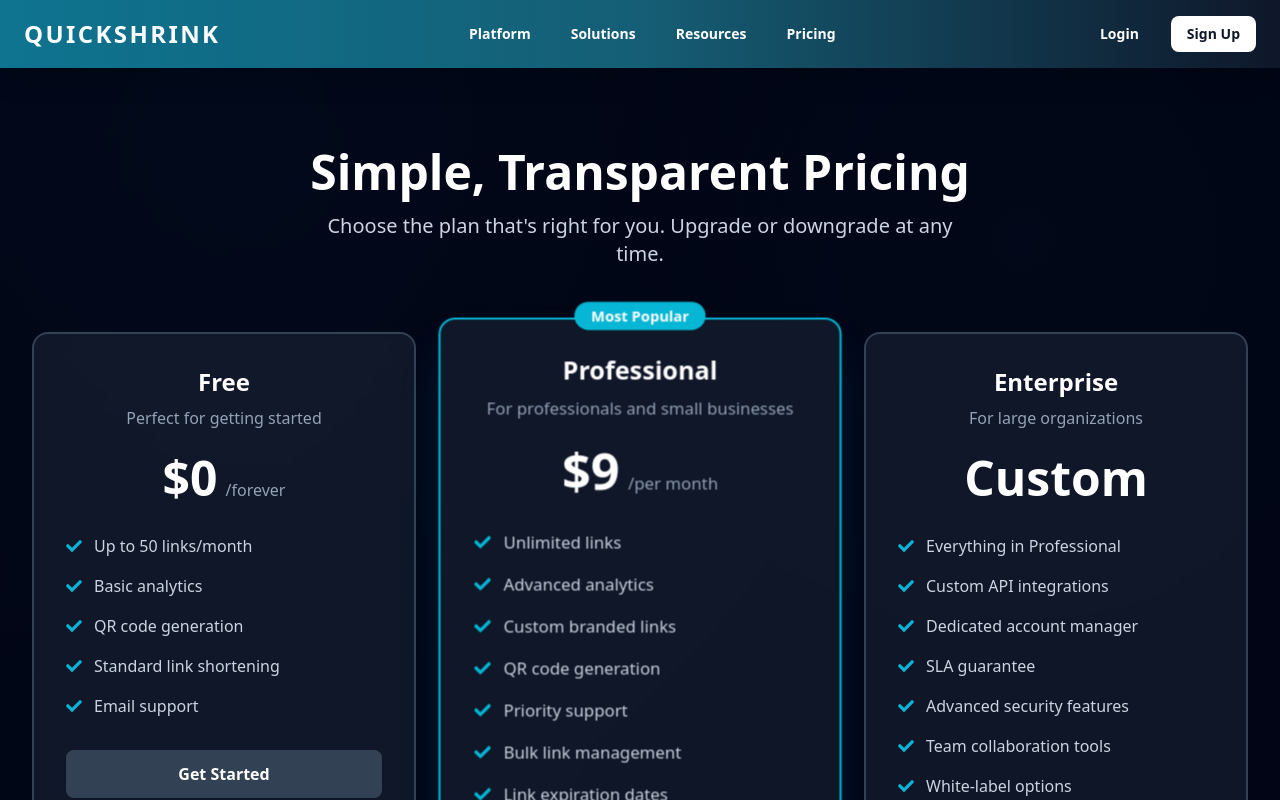
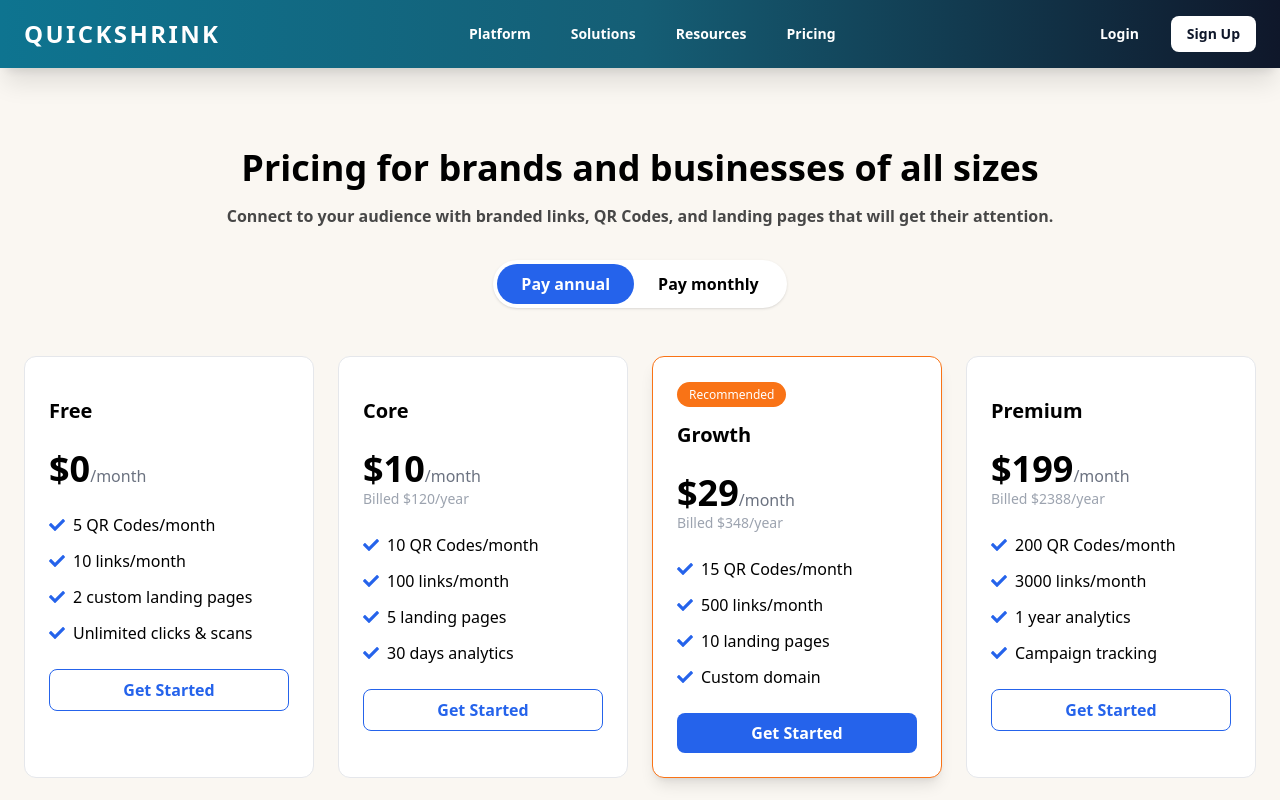
Before and after one commit to deepvithani/quickshrink, a React (Vite) app in the folder quickshrink-frontend/: page /pricing in a window 1280 px wide. Shown: the top 800 px of the page. Built offline with nearby package versions, Linux system fonts and the light colour scheme.

Commit message:
feat : quickshrink ui update

```diff
--- a/quickshrink-frontend/src/pages/Pricing.jsx
+++ b/quickshrink-frontend/src/pages/Pricing.jsx
@@ -1,160 +1,193 @@
 import { Link } from "react-router-dom";
 import { FaCheck } from "react-icons/fa";
+import { useState } from "react";
 
 const Pricing = () => {
-  const plans = [
+  const pricingPlans = {
+    monthly: [
       {
         name: "Free",
         price: "$0",
-      period: "forever",
-      description: "Perfect for getting started",
+        period: "/month",
+        // badge: "With ads",
         features: [
-        "Up to 50 links/month",
-        "Basic analytics",
-        "QR code generation",
-        "Standard link shortening",
-        "Email support",
+          "5 QR Codes/month",
+          "10 links/month",
+          "2 custom landing pages",
+          "Unlimited clicks & scans",
         ],
-      cta: "Get Started",
-      ctaLink: "/signup",
-      popular: false,
       },
       {
-      name: "Professional",
-      price: "$9",
-      period: "per month",
-      description: "For professionals and small businesses",
+        name: "Core",
+        price: "$15",
+        period: "/month",
         features: [
-        "Unlimited links",
-        "Advanced analytics",
-        "Custom branded links",
-        "QR code generation",
-        "Priority support",
-        "Bulk link management",
-        "Link expiration dates",
+          "10 QR Codes/month",
+          "100 links/month",
+          "5 landing pages",
+          "30 days analytics",
         ],
-      cta: "Start Free Trial",
-      ctaLink: "/signup",
-      popular: true,
       },
       {
-      name: "Enterprise",
-      price: "Custom",
-      period: "",
-      description: "For large organizations",
+        name: "Growth",
+        price: "$35",
+        period: "/month",
+        popular: true,
         features: [
-        "Everything in Professional",
-        "Custom API integrations",
-        "Dedicated account manager",
-        "SLA guarantee",
-        "Advanced security features",
-        "Team collaboration tools",
-        "White-label options",
+          "15 QR Codes/month",
+          "500 links/month",
+          "10 landing pages",
+          "Branded links",
         ],
-      cta: "Contact Sales",
-      ctaLink: "/login",
-      popular: false,
       },
-  ];
+      {
+        name: "Premium",
+        price: "$300",
+        period: "/month",
+        features: [
+          "200 QR Codes/month",
+          "3000 links/month",
+          "Advanced analytics",
+          "Deep linking",
+        ],
+      },
+    ],
+
+    annual: [
+      {
+        name: "Free",
+        price: "$0",
+        period: "/month",
+        // badge: "With ads",
+        features: [
+          "5 QR Codes/month",
+          "10 links/month",
+          "2 custom landing pages",
+          "Unlimited clicks & scans",
+        ],
+      },
+      {
+        name: "Core",
+        price: "$10",
+        period: "/month",
+        note: "Billed $120/year",
+        features: [
+          "10 QR Codes/month",
+          "100 links/month",
+          "5 landing pages",
+          "30 days analytics",
+        ],
+      },
+      {
+        name: "Growth",
+        price: "$29",
+        period: "/month",
+        popular: true,
+        note: "Billed $348/year",
+        features: [
+          "15 QR Codes/month",
+          "500 links/month",
+          "10 landing pages",
+          "Custom domain",
+        ],
+      },
+      {
+        name: "Premium",
+        price: "$199",
+        period: "/month",
+        note: "Billed $2388/year",
+        features: [
+          "200 QR Codes/month",
+          "3000 links/month",
+          "1 year analytics",
+          "Campaign tracking",
+        ],
+      },
+    ],
+  };
+  const [billing, setBilling] = useState("annual");
 
   return (
-    <div className="min-h-screen pt-20 pb-16 px-4 sm:px-6 lg:px-8">
-      <div className="max-w-7xl mx-auto">
-        {/* Header */}
-        <div className="text-center mb-16">
-          <h1 className="text-4xl sm:text-5xl font-bold text-white mb-4">
-            Simple, Transparent Pricing
+    <div className="min-h-screen bg-[#faf7f2] py-20 px-6">
+      <h1 className="text-4xl font-bold text-center mb-4 text-black">
+        Pricing for brands and businesses of all sizes
       </h1>
-          <p className="text-xl text-slate-300 max-w-2xl mx-auto">
-            Choose the plan that's right for you. Upgrade or downgrade at any time.
+      <p className=" font-bold text-center mb-8 text-[#474747]">
+      Connect to your audience with branded links, QR Codes, and landing pages that will get their attention.
       </p>
+
+
+      {/* Toggle */}
+      <div className="flex justify-center mb-12">
+        <div className="bg-white p-1 rounded-full shadow">
+          {["annual", "monthly"].map((type) => (
+            <button
+              key={type}
+              onClick={() => setBilling(type)}
+              className={`px-6 py-2 rounded-full font-semibold transition ${
+                billing === type
+                  ? "bg-blue-600 text-white"
+                  : "text-black"
+              }`}
+            >
+              Pay {type}
+            </button>
+          ))}
+        </div>
       </div>
 
-        {/* Pricing Cards */}
-        <div className="grid grid-cols-1 md:grid-cols-3 gap-8 mb-16">
-          {plans.map((plan, index) => (
+      {/* Cards */}
+      <div className="grid grid-cols-1 md:grid-cols-4 gap-6 max-w-7xl mx-auto">
+        {pricingPlans[billing].map((plan, i) => (
           <div
-              key={index}
-              className={`relative bg-slate-800/50 backdrop-blur-sm rounded-2xl p-8 border-2 ${
+            key={i}
+            className={`bg-white rounded-xl p-6 border ${
               plan.popular
-                  ? "border-cyan-500 shadow-2xl shadow-cyan-500/20 scale-105"
-                  : "border-slate-700"
+                ? "border-orange-500 shadow-lg"
+                : "border-gray-200"
             }`}
           >
             {plan.popular && (
-                <div className="absolute -top-4 left-1/2 transform -translate-x-1/2">
-                  <span className="bg-cyan-500 text-white px-4 py-1 rounded-full text-sm font-semibold">
-                    Most Popular
+              <span className="bg-orange-500 text-white text-xs px-3 py-1 rounded-full">
+                Recommended
               </span>
-                </div>
             )}
 
-              <div className="text-center mb-8">
-                <h3 className="text-2xl font-bold text-white mb-2">{plan.name}</h3>
-                <p className="text-slate-400 mb-6">{plan.description}</p>
-                <div className="flex items-baseline justify-center gap-2">
-                  <span className="text-5xl font-bold text-white">{plan.price}</span>
-                  {plan.period && (
-                    <span className="text-slate-400">/{plan.period}</span>
+            <h3 className="text-xl font-bold mt-4 text-black">{plan.name}</h3>
+            {plan.badge && (
+              <span className="text-xs bg-gray-100 px-2 py-1 rounded ml-2">
+                {plan.badge}
+              </span>
+            )}
+
+            <div className="my-6">
+              <span className="text-4xl font-bold text-black">{plan.price}</span>
+              <span className="text-gray-500">{plan.period}</span>
+              {plan.note && (
+                <p className="text-sm text-gray-400">{plan.note}</p>
               )}
             </div>
-              </div>
 
-              <ul className="space-y-4 mb-8">
-                {plan.features.map((feature, featureIndex) => (
-                  <li key={featureIndex} className="flex items-start gap-3">
-                    <FaCheck className="text-cyan-500 mt-1 flex-shrink-0" />
-                    <span className="text-slate-300">{feature}</span>
+            <ul className="space-y-3 mb-6">
+              {plan.features.map((f, idx) => (
+                <li key={idx} className="flex gap-2 text-black">
+                  <FaCheck className="text-blue-600 mt-1" />
+                  {f}
                 </li>
               ))}
             </ul>
 
-              <Link
-                to={plan.ctaLink}
-                className={`block w-full text-center py-3 px-6 rounded-lg font-semibold transition ${
+            <button
+              className={`w-full py-2 rounded-lg font-semibold ${
                 plan.popular
-                    ? "bg-cyan-500 hover:bg-cyan-600 text-white"
-                    : "bg-slate-700 hover:bg-slate-600 text-white"
+                  ? "bg-blue-600 text-white"
+                  : "border border-blue-600 text-blue-600"
               }`}
             >
-                {plan.cta}
-              </Link>
+              Get Started
+            </button>
           </div>
         ))}
-        </div>
-
-        {/* FAQ Section */}
-        <div className="max-w-3xl mx-auto">
-          <h2 className="text-3xl font-bold text-white text-center mb-12">
-            Frequently Asked Questions
-          </h2>
-          <div className="space-y-6">
-            <div className="bg-slate-800/50 backdrop-blur-sm rounded-xl p-6 border border-slate-700">
-              <h3 className="text-xl font-semibold text-white mb-2">
-                Can I change plans later?
-              </h3>
-              <p className="text-slate-300">
-                Yes, you can upgrade or downgrade your plan at any time. Changes will be reflected in your next billing cycle.
-              </p>
-            </div>
-            <div className="bg-slate-800/50 backdrop-blur-sm rounded-xl p-6 border border-slate-700">
-              <h3 className="text-xl font-semibold text-white mb-2">
-                What payment methods do you accept?
-              </h3>
-              <p className="text-slate-300">
-                We accept all major credit cards, PayPal, and bank transfers for Enterprise plans.
-              </p>
-            </div>
-            <div className="bg-slate-800/50 backdrop-blur-sm rounded-xl p-6 border border-slate-700">
-              <h3 className="text-xl font-semibold text-white mb-2">
-                Is there a free trial?
-              </h3>
-              <p className="text-slate-300">
-                Yes, all paid plans come with a 14-day free trial. No credit card required.
-              </p>
-            </div>
-          </div>
-        </div>
       </div>
     </div>
   );
```
Lines whose indentation alone changed are shown as unchanged.
